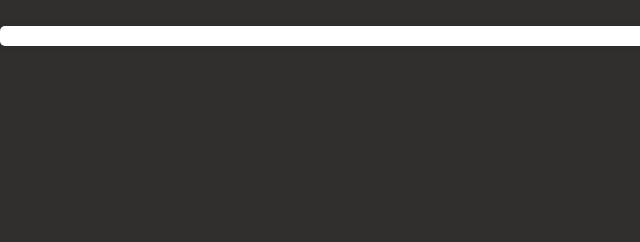
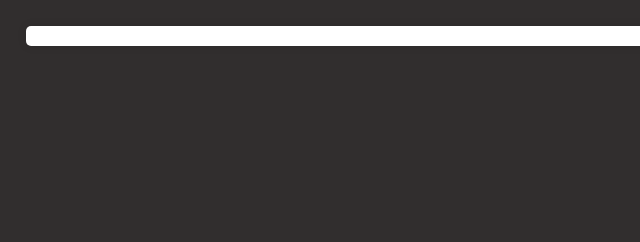
Before and after one commit to munizmath/CBTdump, a plain HTML site: page index.html in a window 1280 px wide. Shown: the top 242 px of the page, 0-640 px from the left. Drawn offline with Linux system fonts and the light colour scheme.

Commit message:
Update index.html

```diff
--- a/index.html
+++ b/index.html
@@ -24,9 +24,9 @@
         border-radius: 5px;
         box-shadow: 0px 0px 10px 0px rgba(0,0,0,0.1);
         width: calc(100% - 300px); /* Ajuste a largura considerando a largura do sidebar */
-        margin: 2;
-        margin-top: 2%;
-        margin-bottom: 2%;
+        margin: 2%;
+        /* margin-top: 2%;
+        margin-bottom: 2%;*/
         overflow-y: auto;
         height: 85%;
         max-width: none;
```
